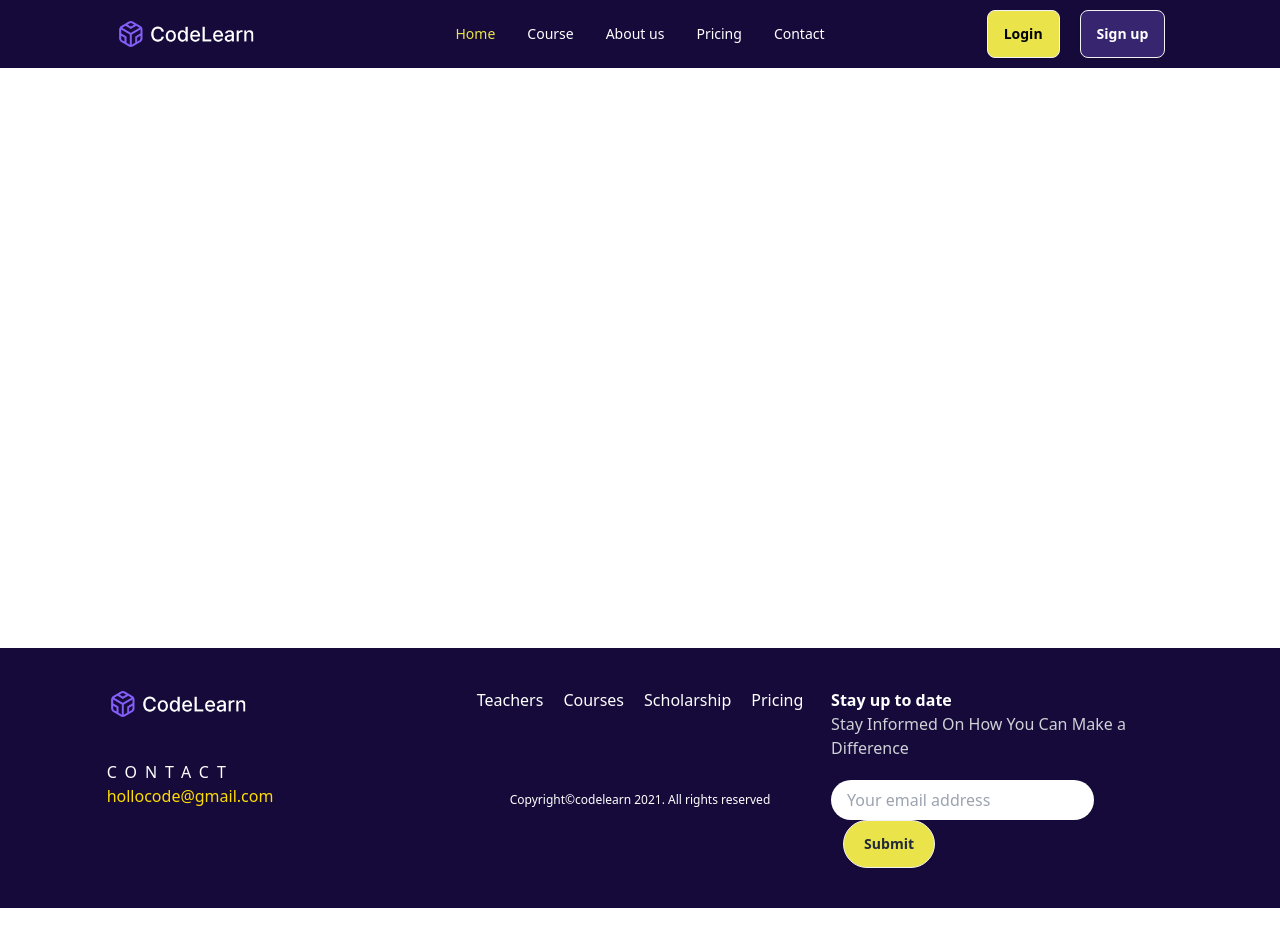
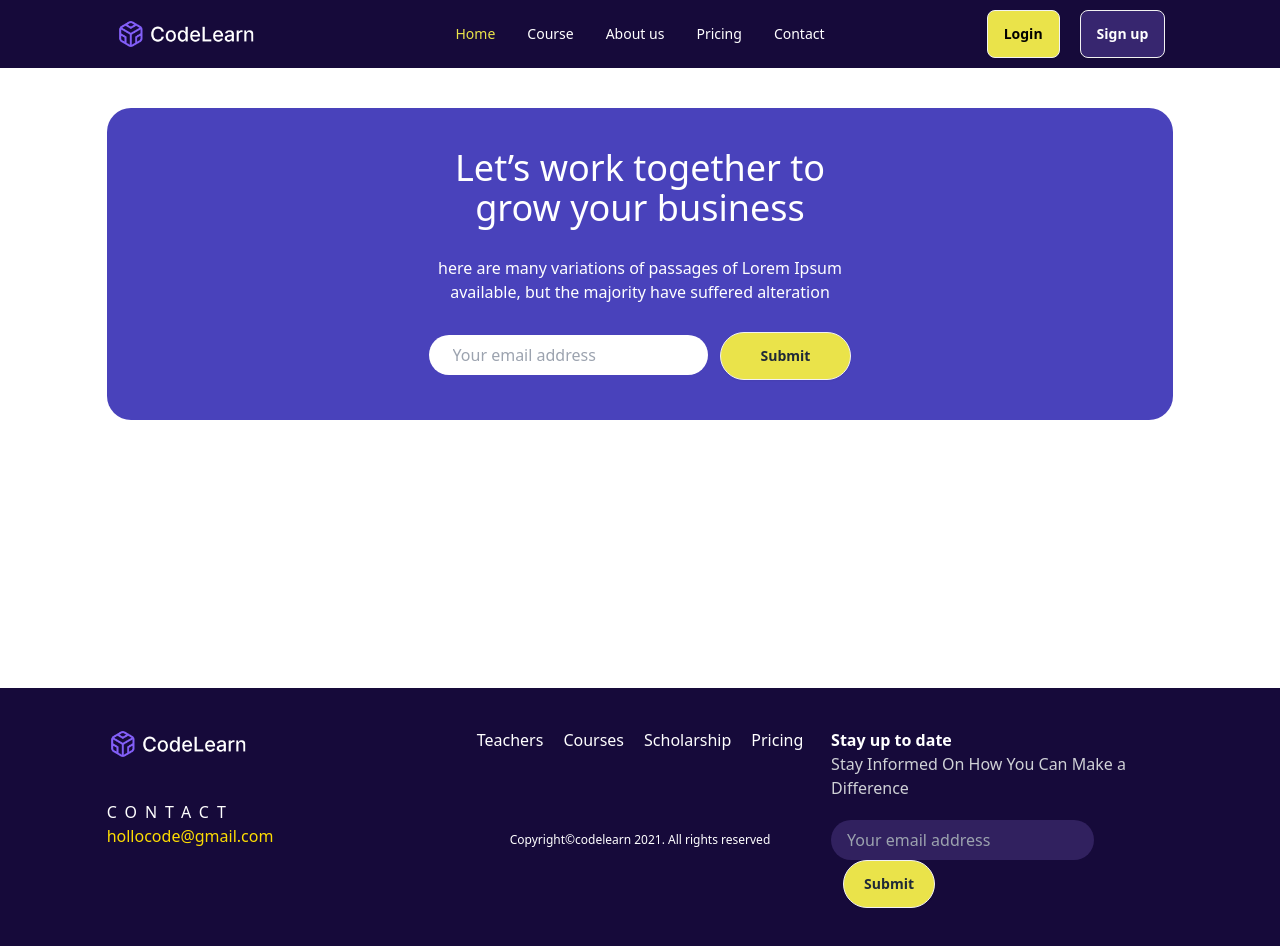
Before and after one commit to MdSaifulIslamRafsan/Appifylab, a Next.js app: page / in a window 1280 px wide. Before the commit the page ends 908 px from the top, so only its background shows below. Built offline with nearby package versions, Linux system fonts and the light colour scheme.

Commit message:
added Newsletter

```diff
--- a/src/app/page.js
+++ b/src/app/page.js
@@ -1,10 +1,10 @@
-
+import Newsletter from "@/components/Newsletter";
 
 
 export default function Home() {
   return (
    <div>
-
+    <Newsletter></Newsletter>
    </div>
   );
 }
--- a/src/components/Footer.jsx
+++ b/src/components/Footer.jsx
@@ -23,7 +23,7 @@ const Footer = () => {
             <div>
                 <p className="font-bold">Stay up to date</p>
                 <p className="mb-5 text-[#CFD1D6]">Stay Informed On How You Can Make a Difference</p>
-                <input type="email" placeholder="Your email address"  className="py-2 px-4 rounded-3xl"/>
+                <input type="email" placeholder="Your email address"  className="py-2 bg-[#31215F] px-4 rounded-3xl"/>
                 <button className="btn rounded-3xl bg-[#EAE34A] hover:bg-[#EAE34A] px-5 ml-3">Submit</button>
 
             </div>
--- /dev/null
+++ b/src/components/Newsletter.jsx
@@ -0,0 +1,17 @@
+
+const Newsletter = () => {
+    return (
+        <div className="max-w-[1440px] w-10/12 mx-auto bg-[#4942BB] py-10 rounded-3xl my-10 text-white">
+
+           <div className="max-w-md space-y-7 text-center mx-auto">
+           <h1 className="text-4xl font-blod">Let’s work together to grow your business</h1>
+           <p>here are many variations of passages of Lorem Ipsum available, but the majority have suffered alteration</p>
+           <input type="email" placeholder="Your email address"  className="py-2 px-6 text-black rounded-3xl"/>
+           <button className="btn rounded-3xl bg-[#EAE34A] hover:bg-[#EAE34A] px-10 ml-3">Submit</button>
+           </div>
+
+        </div>
+    );
+};
+
+export default Newsletter;
```
